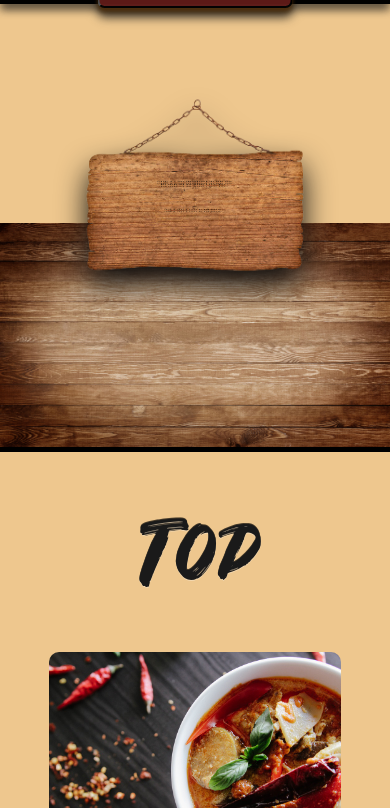
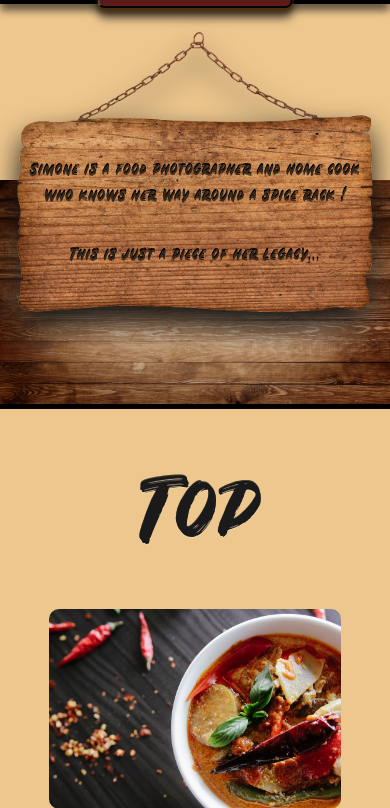
Before and after one commit to NathanielDaniels/cookbook-project, a PHP site: page / in a window 390 px wide. Shown: the part 601-1409 px from the top of the page. Run offline with PHP 8.4, Linux system fonts and the light colour scheme; some libraries are stand-ins or nearby versions; some web fonts are replaced.

Commit message:
working on repsonsive about section. Currently a total mess - 1200vw

```diff
--- a/CSS/styles.css
+++ b/CSS/styles.css
@@ -678,8 +678,8 @@ body {
   .main-container {
     width: auto;
   }
-  .about-section .boardContainer .backboard p {
-    font-size: 0.1rem !important;
+  .about-section .boardContainer .backboard {
+    background-size: 140% !important;
   }
   .recipes-container .recipes-title {
     text-align: center;
@@ -717,6 +717,12 @@ body {
 }
 
 @media screen and (max-width: 900px) {
+  section.about-section div.boardContainer div.backboard {
+    background-size: 180% !important;
+  }
+  section.about-section div.boardContainer div.backboard p {
+    font-size: 0.9rem !important;
+  }
   .recipes-container .recipes-title {
     text-align: center;
   }
@@ -741,6 +747,15 @@ body {
   }
   .title-container .main-title h1.title {
     font-size: 8.5rem;
+  }
+  section.about-section {
+    height: auto !important;
+  }
+  section.about-section div.boardContainer div.backboard {
+    background-size: 200% !important;
+  }
+  section.about-section div.boardContainer div.backboard p {
+    font-size: 0.9rem !important;
   }
   .recipes-container .recipes-title h1 {
     font-size: 5rem;
--- a/CSS/styles.scss
+++ b/CSS/styles.scss
@@ -646,8 +646,10 @@ body {
   .about-section {
     .boardContainer {
       .backboard {
+        background-size: 140% !important;
+
         p {
-          font-size: 0.1rem !important;
+          // font-size: 0.1rem !important;
         }
       }
     }
@@ -687,6 +689,21 @@ body {
 }
 
 @media screen and (max-width: 900px) {
+  section.about-section {
+    // height: auto !important;
+    div.boardContainer {
+      // height: auto !important;
+      div.backboard {
+        background-size: 180% !important;
+        // height: auto !important;
+        // width: 100% !important;
+        p {
+          font-size: 0.9rem !important;
+        }
+      }
+    }
+  }
+
   .recipes-container {
     .recipes-title {
       text-align: center;
@@ -740,6 +757,20 @@ body {
     .main-title h1.title {
       font-size: 8.5rem;
       // line-height: 1.1;
+    }
+  }
+  section.about-section {
+    height: auto !important;
+    div.boardContainer {
+      // height: auto !important;
+      div.backboard {
+        background-size: 200% !important;
+        // height: auto !important;
+        // width: 100% !important;
+        p {
+          font-size: 0.9rem !important;
+        }
+      }
     }
   }
 
```
Also changed, not shown: 1 other file.
